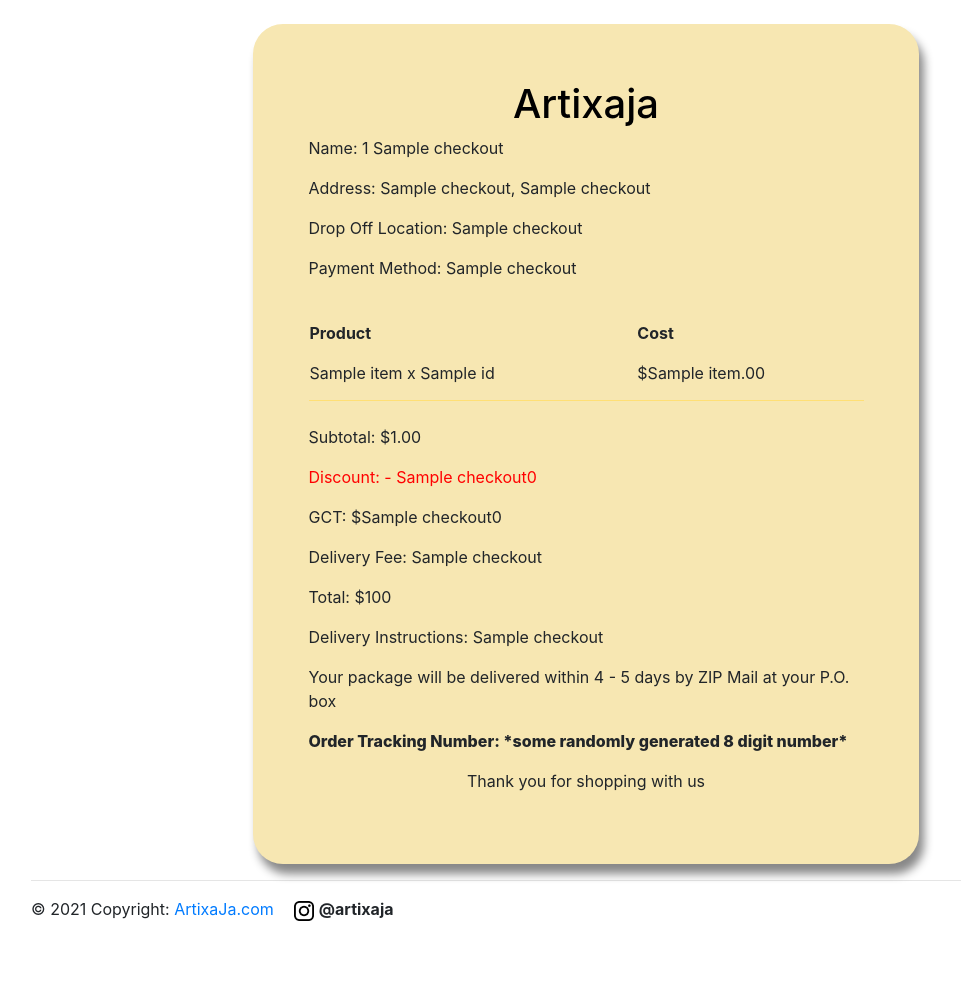
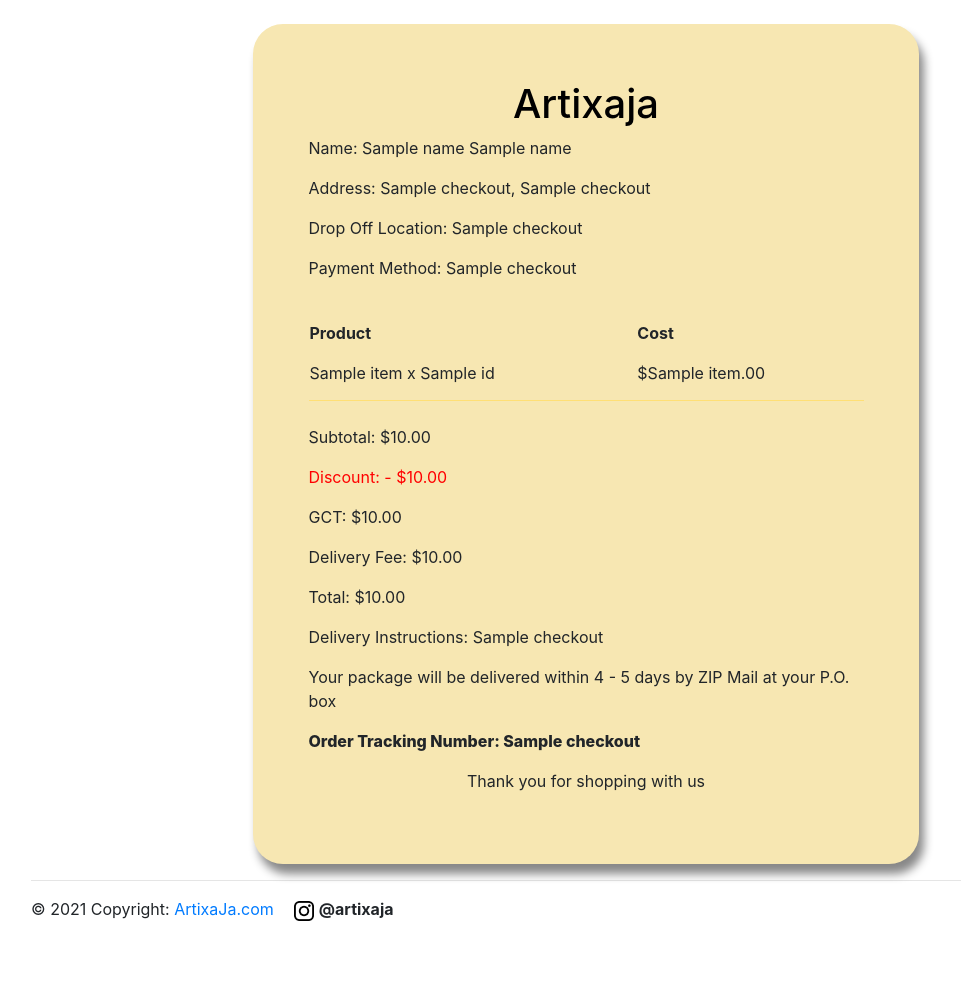
Before and after one commit to jondoescoding/artixaja, a Flask app: template app/templates/checkout.html in a window 1280 px wide. Shown: the part 56-1041 px from the top of the page, without its empty margins (54-1015 px from the left). Run offline with Flask 2, Linux system fonts and the light colour scheme; a user stored in the database is signed in; tables that the repository leaves empty hold one stand-in row (values such as "Sample post"); the template is opened without the code that fills it: most values are stand-ins (such as "Sample title", 1, 10 or a date in 2020); some libraries are stand-ins or nearby versions.

Commit message:
-checkout fix

```diff
--- a/app/templates/checkout.html
+++ b/app/templates/checkout.html
@@ -3,12 +3,12 @@
 {%block main%}
 <div class="receipt">
     <h1>Artixaja</h1>
-    <p>Name: {{checkout_items[0][0]}} {{checkout_items[0][1]}}</p>
-    {%if checkout_items[1]|length%}
-        <p>Address: {{checkout_items[1]}}, {{checkout_items[2]}}</p>
+    <p>Name: {{name[0]}} {{name[1]}}</p>
+    {%if checkout_items[0]|length%}
+        <p>Address: {{checkout_items[0]}}, {{checkout_items[1]}}</p>
     {%endif%}
-    <p>Drop Off Location: {{checkout_items[3]}}</p>
-    <p>Payment Method: {{checkout_items[5]}}</p>
+    <p>Drop Off Location: {{checkout_items[2]}}</p>
+    <p>Payment Method: {{checkout_items[4]}}</p>
     <br>
     <table>
         <thead>
@@ -27,13 +27,13 @@
         </tbody>
     </table>
     <br>
-    <p>Subtotal: ${{session['total']}}.00</p>
-    <p id="discount">Discount: - {{checkout_items[7]}}0<p>
-    <p>GCT: ${{checkout_items[6]}}0</p>
-    <p>Delivery Fee: {{checkout_items[9]}}</p>
-    <p>Total: ${{checkout_items[8]+checkout_items[9]}}0</p>
-    {%if checkout_items[4]|length%}
-    <p>Delivery Instructions: {{checkout_items[4]}}</p>
+    <p>Subtotal: {{"${:,.2f}".format(checkout_items[6])}}</p>
+    <p id="discount">Discount: - {{ "${:,.2f}".format(checkout_items[7]) }}<p>
+    <p>GCT: {{"${:,.2f}".format(checkout_items[5])}}</p>
+    <p>Delivery Fee: {{"${:,.2f}".format(checkout_items[9])}}</p>
+    <p>Total: {{"${:,.2f}".format(checkout_items[8])}}</p>
+    {%if checkout_items[3]|length%}
+        <p>Delivery Instructions: {{checkout_items[3]}}</p>
     {%endif%}
     {%if checkout_items[10] == 1%}
         <p>Your package will be delivered within 2 - 3 days</p>
@@ -41,7 +41,7 @@
         <p>Your package will be delivered within 4 - 5 days by ZIP Mail at your P.O. box</p>
     {%endif%}
 
-    <p style="font-weight: 800;">Order Tracking Number: *some randomly generated 8 digit number*</p>
+    <p style="font-weight: 800;">Order Tracking Number: {{checkout_items[11]}}</p>
     <p style="text-align:center;">Thank you for shopping with us</p>
 </div>
 {%endblock%}
```
